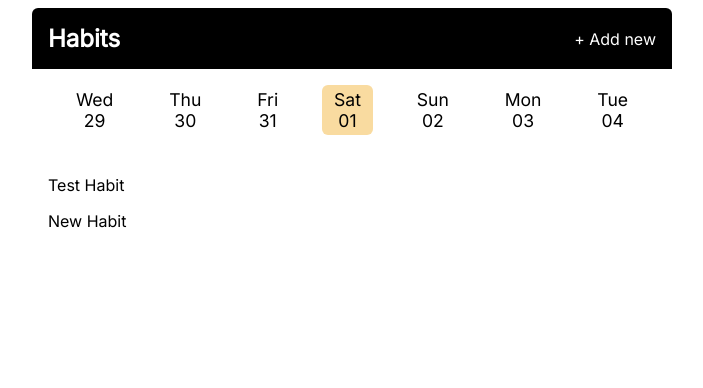
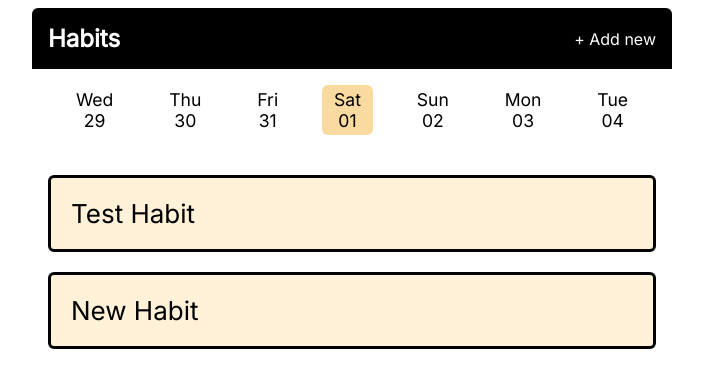
Before and after one commit to lyamlim97/web-dev-bootcamp, a Flask app: page / in a window 1280 px wide. Shown: the top 388 px of the page, without its empty margins (288-991 px from the left). Run offline with Flask 2, Linux system fonts and the light colour scheme.

Commit message:
add styling for habit buttons

```diff
--- a/projects/habit_tracker/app.py
+++ b/projects/habit_tracker/app.py
@@ -1,9 +1,11 @@
 import datetime
+from collections import defaultdict
 
-from flask import Flask, render_template, request
+from flask import Flask, redirect, render_template, request, url_for
 
 app = Flask(__name__)
 habits = ['Test Habit', 'New Habit']
+completions = defaultdict(list)
 
 
 @app.context_processor
@@ -22,13 +24,24 @@ def index():
         selected_date = datetime.date.fromisoformat(date_str)
     else:
         selected_date = datetime.date.today()
-    return render_template('index.html', habits=habits, title='Habit Tracker - Home', selected_date=selected_date)
+    return render_template('index.html', habits=habits, title='Habit Tracker - Home', selected_date=selected_date,
+                           completions=completions[selected_date])
 
 
 @app.route('/add', methods=['GET', 'POST'])
 def add_habit():
-    if request.method == 'POST':
+    if request.form:
         habit = request.form.get('habit')
         habits.append(habit)
 
     return render_template('add_habit.html', title='Habit Tracker - Add Habit', selected_date=datetime.date.today())
+
+
+@app.route('/complete', methods=['POST'])
+def complete():
+    date_string = request.form.get('date')
+    date = datetime.date.fromisoformat(date_string)
+    habit = request.form.get('habitName')
+    completions[date].append(habit)
+
+    return redirect(url_for('index', date=date_string))
--- a/projects/habit_tracker/static/css/main.css
+++ b/projects/habit_tracker/static/css/main.css
@@ -119,3 +119,49 @@ body {
     display: block;
   }
 }
+
+.habit {
+  display: flex;
+  flex-direction: row;
+  align-items: center;
+  justify-content: space-between;
+  font-size: 26px;
+  padding: 20px;
+  margin-bottom: 20px;
+  background-color: #fff2d8;
+  border: 3px solid black;
+  border-radius: 6px;
+}
+
+.habit:not(.completed) {
+  padding: 0;
+}
+
+.habit:not(.completed):hover {
+  background-color: #e9cd87;
+}
+
+.habit__icon {
+  width: 1em;
+  height: 1em;
+}
+
+.habit__name {
+  margin: 0;
+}
+
+.habit__form {
+  width: 100%;
+}
+
+.habit__button {
+  display: block;
+  width: 100%;
+  padding: 20px;
+  font-size: inherit;
+  font-family: inherit;
+  text-align: left;
+  border: none;
+  background-color: unset;
+  cursor: pointer;
+}
--- a/projects/habit_tracker/templates/index.html
+++ b/projects/habit_tracker/templates/index.html
@@ -1,13 +1,31 @@
 {% extends "layout.html" %}
 
 {% block main_content %}
-<section class="'habit-list">
+<section class="habit-list">
     {% for habit in habits %}
-    <div class="habit">
+    {% set completed = habit in completions %}
+    {% if completed %}
+    <div class="habit completed">
         <p class="habit__name">
             {{ habit }}
         </p>
+        <svg class="habit__icon" xmlns="http://www.w3.org/2000/svg" viewBox="0 0 20 20" fill="currentColor">
+            <path fill-rule="evenodd"
+                d="M10 18a8 8 0 100-16 8 8 0 000 16zm3.707-9.293a1 1 0 00-1.414-1.414L9 10.586 7.707 9.293a1 1 0 00-1.414 1.414l2 2a1 1 0 001.414 0l4-4z"
+                clip-rule="evenodd" />
+        </svg>
     </div>
+    {% else %}
+    <div class="habit">
+        <form method="POST" class="habit__form" action="{{ url_for('complete') }}">
+            <input type="hidden" id="habitName" name="habitName" value="{{ habit }}" />
+            <input type="hidden" id="date" name="date" value="{{ selected_date }}" />
+            <button type="submit" class="habit__button">
+                {{ habit }}
+            </button>
+        </form>
+    </div>
+    {% endif %}
     {% endfor %}
 </section>
 {% endblock %}
```
